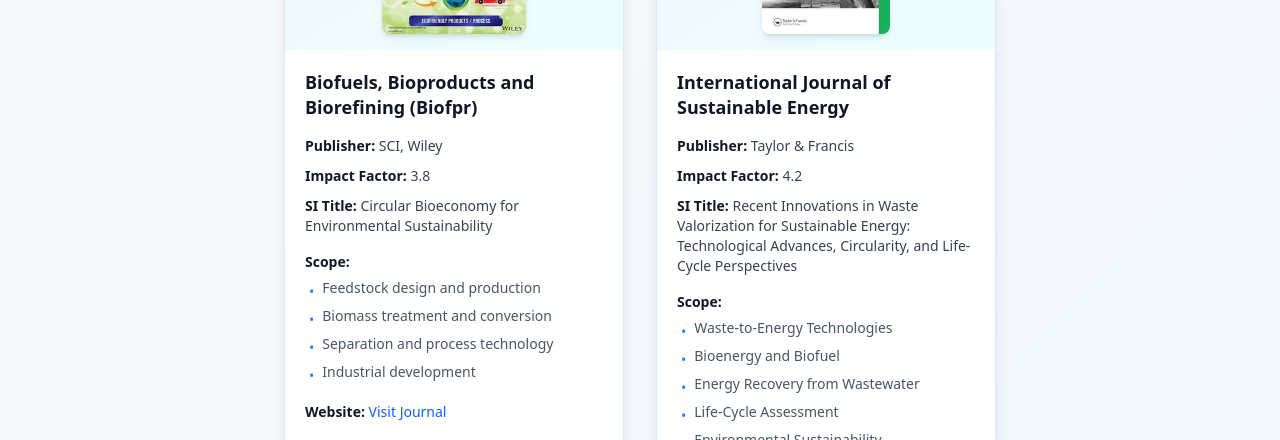
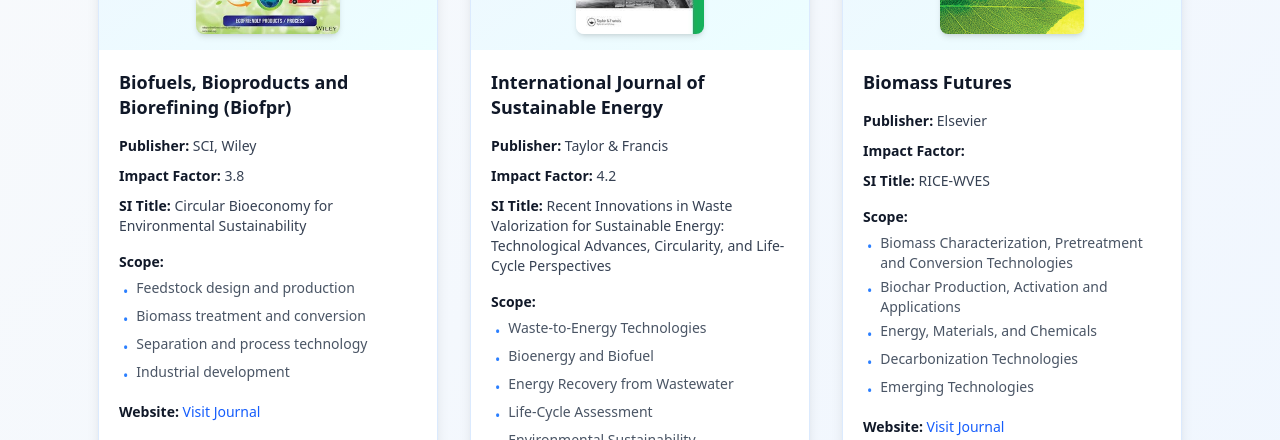
Before and after one commit to krishna7602/bt_event, a React (Vite) app in the folder frontend/: page /publication in a window 1280 px wide. Shown: the part 512-952 px from the top of the page. Built offline with nearby package versions, Linux system fonts and the light colour scheme; no server answers.

Commit message:
feat: add PaperPublication page with journal details and showcase images

```diff
--- a/frontend/src/Pages/PaperPublicationPage.jsx
+++ b/frontend/src/Pages/PaperPublicationPage.jsx
@@ -1,6 +1,7 @@
 import React from "react";
 import biofprCover from "../assets/paper_publication_theme/Picture1.jpg";
 import ijseCover from "../assets/images.jpg";
+import biomassFuturesCover from "../assets/X30514444.jpg.jpeg";
 
 const journals = [
   {
@@ -41,6 +42,24 @@
       "https://think.taylorandfrancis.com/article_collections/international-journal-of-sustainable-energy-recent-innovations-in-waste-valorization-for-sustainable-energy-technological-advances-circularity-and-life-cycle-perspectives/",
     specialIssue: {
       closeDate: "July 31, 2027",
+    },
+  },
+  {
+    id: 3,
+    name: "Biomass Futures",
+    image: biomassFuturesCover,
+    publisher: "Elsevier",
+    siTitle: "RICE-WVES",
+    scope: [
+      "Biomass Characterization, Pretreatment and Conversion Technologies",
+      "Biochar Production, Activation and Applications",
+      "Energy, Materials, and Chemicals",
+      "Decarbonization Technologies",
+      "Emerging Technologies",
+    ],
+    website: "https://www.sciencedirect.com/journal/biomass-futures",
+    specialIssue: {
+      closeDate: "April 01, 2027",
     },
   },
 ];
```
Also changed, not shown: frontend/src/assets/X30514444.jpg.jpeg (added).
